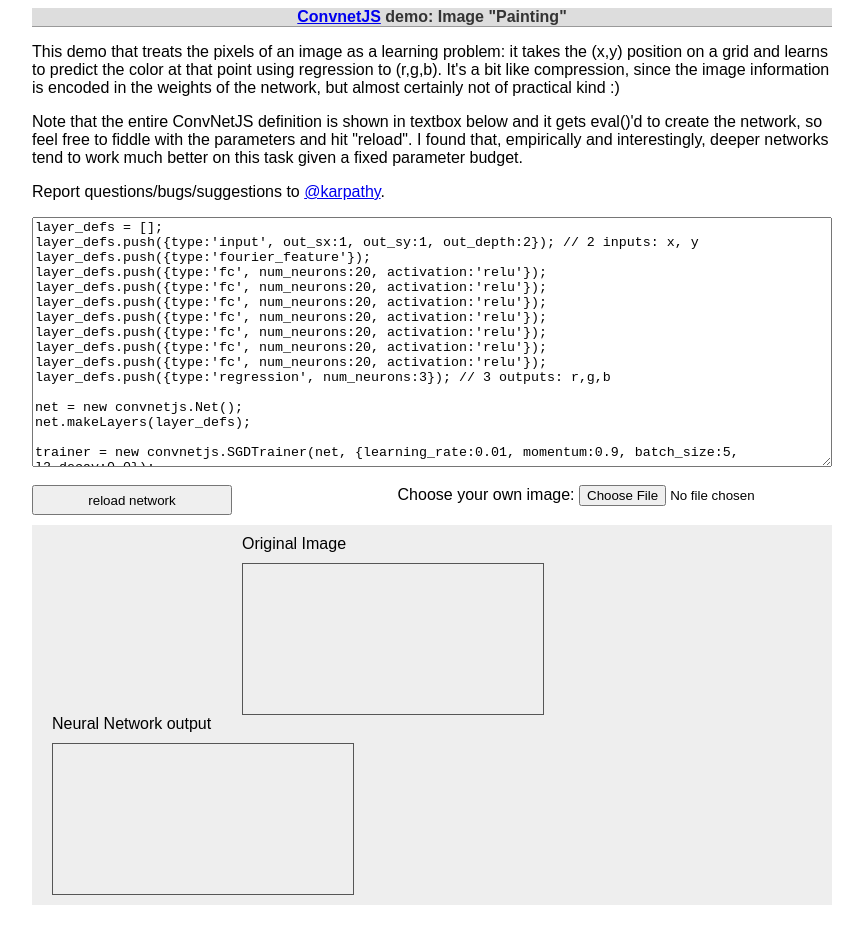
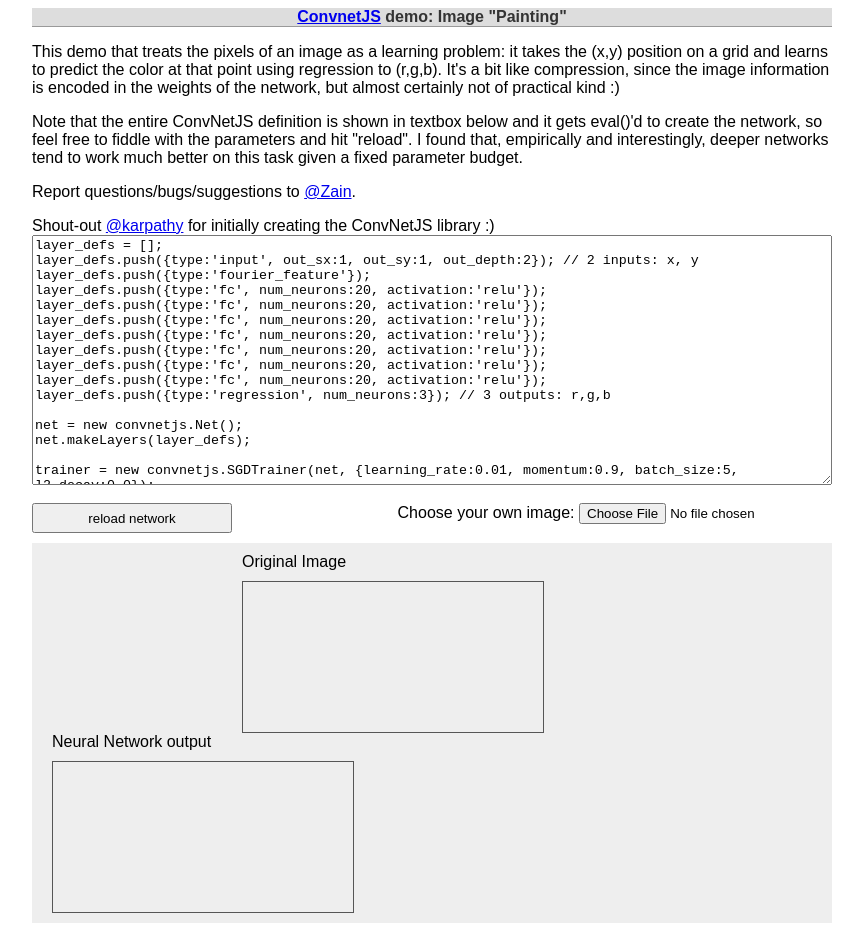
Before and after one commit to karpathy/convnetjs, a website: page demo/image_regression.html in a window 1280 px wide. Shown: the top 926 px of the page, without its empty margins (208-1071 px from the left). Drawn offline with Linux system fonts and the light colour scheme.

Commit message:
update contact on 'Image Regression' code

```diff
--- a/demo/image_regression.html
+++ b/demo/image_regression.html
@@ -41,7 +41,7 @@ canvas {
   Note that the entire ConvNetJS definition is shown in textbox below and it gets eval()'d to create the network, so feel free to fiddle with the parameters and hit "reload". I found that, empirically and interestingly, deeper networks tend to work much better on this task given a fixed parameter budget.
 </p>
 
-<p>Report questions/bugs/suggestions to <a href="https://twitter.com/karpathy">@karpathy</a>.</p>
+<p>Report questions/bugs/suggestions to <a href="https://zainraza.me">@Zain</a>.</p> Shout-out <a href="https://twitter.com/karpathy">@karpathy</a> for initially creating the ConvNetJS library :)
 
 <textarea id="layerdef" style="width:100%; height:250px;"></textarea>
 <br /><br  />
```
